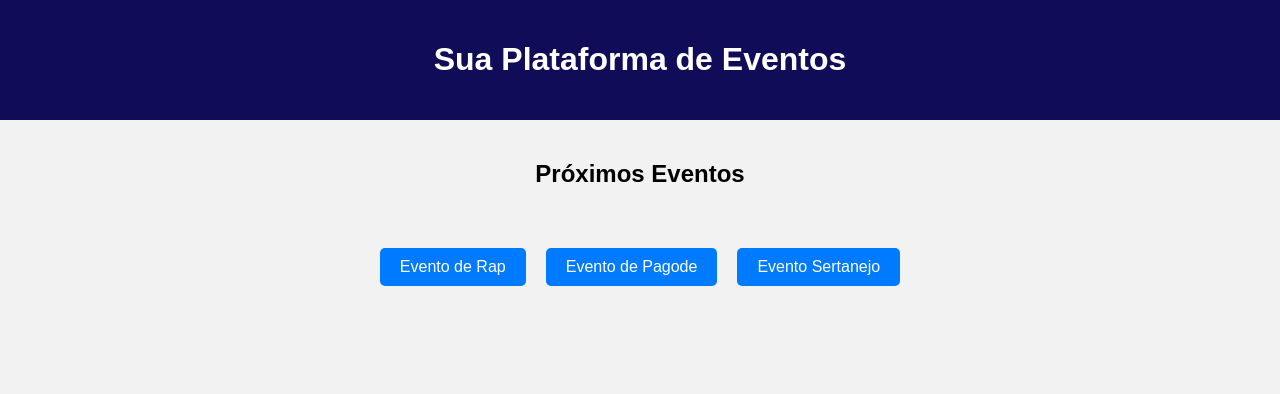
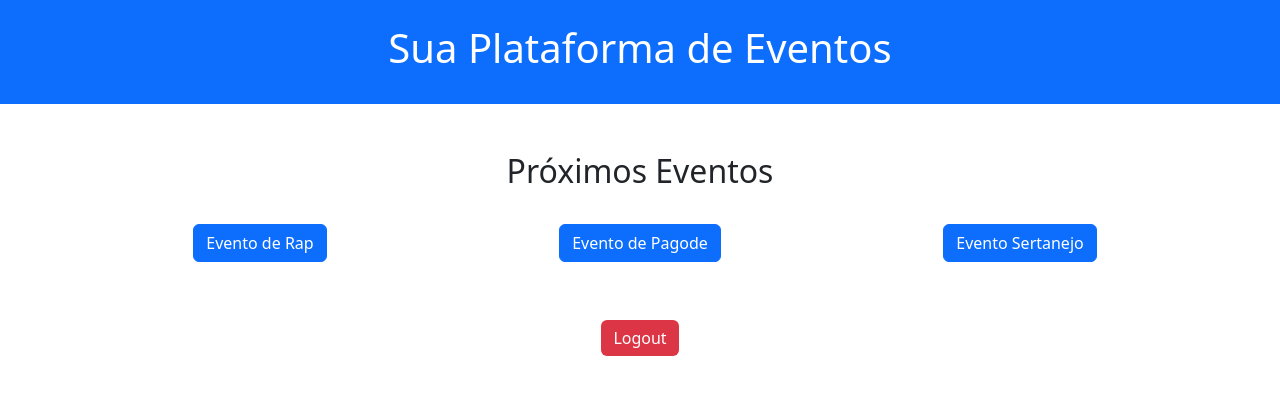
Before and after one commit to ThiagoMrksz/PPIATIVIDADE, a website: page privado/paginainicial.html in a window 1280 px wide. Drawn offline with nearby package versions, Linux system fonts and the light colour scheme; files that its build step writes are made by us from their sources.

Commit message:
alteraçoes

```diff
--- a/index.js
+++ b/index.js
@@ -1,7 +1,7 @@
 // é preciso usar recursos já prontos que impeçam a reinvençao da roda.
 import express from 'express';
 import autenticar from './segurança/autenticar.js';
-import { verificarAutenticacao } from './segurança/autenticar.js';
+import { verificarAutenticacao, logout } from './segurança/autenticar.js';
 import session from 'express-session';
 
 const host = '0.0.0.0'; // todas as interfaces de rede disponiveis
@@ -31,6 +31,8 @@ app.get('/login',(requisicao, resposta) => {
     resposta.redirect('/login.html');
 });
 
+app.get('/logout', logout)
+
 app.post('/login', autenticar);
 
 app.use(verificarAutenticacao, express.static('./privado'));
--- a/privado/paginainicial.html
+++ b/privado/paginainicial.html
@@ -4,46 +4,47 @@
     <meta charset="UTF-8">
     <meta name="viewport" content="width=device-width, initial-scale=1.0">
     <title>Sua Plataforma de Eventos</title>
-    <link rel="stylesheet" href="./css/style1.css">
+    <link href="https://cdn.jsdelivr.net/npm/bootstrap@5.3.0/dist/css/bootstrap.min.css" rel="stylesheet">
     <style>
-        .btn-container {
-            display: flex;
-            justify-content: center;
-            margin-top: 20px;
+        .btn-custom {
+            margin: 10px;
         }
-        .btn {
-            padding: 10px 20px;
-            margin: 0 10px;
-            background-color: #007bff;
+        .logout-btn {
+            background-color: #dc3545;
             color: white;
             border: none;
-            border-radius: 5px;
-            text-decoration: none;
-            text-align: center;
         }
-        .btn:hover {
-            background-color: #0056b3;
+        .logout-btn:hover {
+            background-color: #c82333;
         }
     </style>
 </head>
 <body>
-    <header>
+    <header class="bg-primary text-white text-center py-4">
         <h1>Sua Plataforma de Eventos</h1>
     </header>
-    <main>
-        <section class="eventos">
-            <h2>Próximos Eventos</h2>
-            <div class="card-container">
-                <!-- Conteúdo dos eventos -->
+    <main class="container my-5">
+        <section class="eventos text-center">
+            <h2 class="mb-4">Próximos Eventos</h2>
+            <div class="row justify-content-center">
+                <div class="col-md-4">
+                    <a href="evento_rap.html" class="btn btn-primary btn-custom btn-block">Evento de Rap</a>
+                </div>
+                <div class="col-md-4">
+                    <a href="evento_pagode.html" class="btn btn-primary btn-custom btn-block">Evento de Pagode</a>
+                </div>
+                <div class="col-md-4">
+                    <a href="evento_sertanejo.html" class="btn btn-primary btn-custom btn-block">Evento Sertanejo</a>
+                </div>
             </div>
         </section>
 
-        <!-- Botões para os eventos -->
-        <div class="btn-container">
-            <a href="evento_rap.html" class="btn">Evento de Rap</a>
-            <a href="evento_pagode.html" class="btn">Evento de Pagode</a>
-            <a href="evento_sertanejo.html" class="btn">Evento Sertanejo</a>
+
+        <div class="text-center mt-5">
+            <a href="/logout" class="btn logout-btn btn-block">Logout</a>
         </div>
     </main>
+
+    <script src="https://cdn.jsdelivr.net/npm/bootstrap@5.3.0/dist/js/bootstrap.bundle.min.js"></script>
 </body>
 </html>
--- a/segurança/autenticar.js
+++ b/segurança/autenticar.js
@@ -32,3 +32,8 @@ export function verificarAutenticacao(requisicao, resposta, executarProximoPasso
         resposta.redirect('/login.html');
      }
 }
+
+export function logout(requisicao, resposta){
+    requisicao.session.autenticado = undefined;
+    resposta.redirect('/login.html');
+}
```
